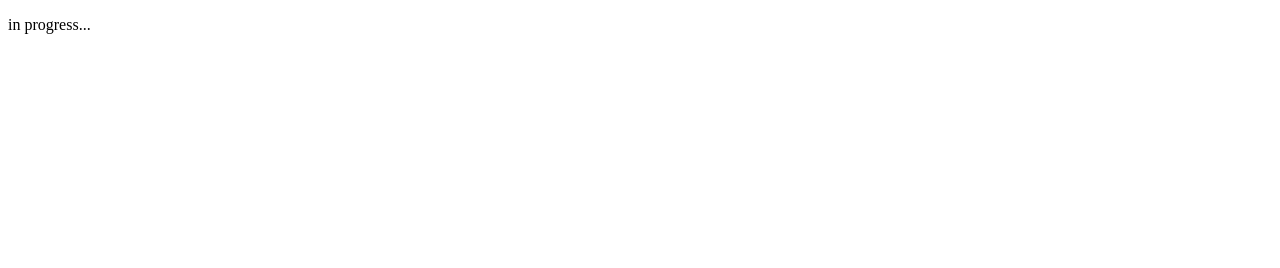
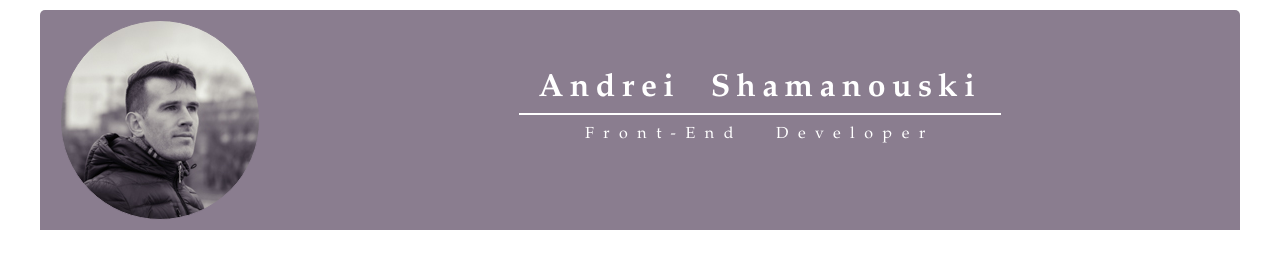
Before and after one commit to Shama8nchez/rsschool-cv, a plain HTML site: page index.html in a window 1280 px wide. Drawn offline with Linux system fonts and the light colour scheme.

Commit message:
feat: add header

```diff
--- a/css/style.css
+++ b/css/style.css
@@ -1,4 +1,86 @@
-p {
-   color: grey;
-   font-size: 1.5em;
+* {
+   margin: 0px;
+   padding: 0px;
+   border: 0px;
+   box-sizing: border-box;
 }
+
+html, body, div, span, object, h1, h2, h3, h4, h5, h6, p, pre, a, address, big, cite, code, em, img, small, strong, b, i, ol, ul, li,
+article, aside,
+figure, figcaption, footer, header, hgroup, menu, nav, section {
+	margin: 0;
+	padding: 0;
+	border: 0;
+	font-size: 100%;
+	vertical-align: baseline;
+}
+article, aside, details, figcaption, figure, footer, header, hgroup, menu, nav, section {
+	display: block;
+}
+body {
+	line-height: 1.2;
+}
+ol {
+	padding-left: 1.4em;
+	list-style: decimal;
+}
+ul {
+	padding-left: 1.4em;
+	list-style: square;
+}
+
+
+
+.wrapper {
+   max-width: 1200px;
+   margin: 10px auto;
+}
+
+header {
+   background-color: #8a7d8f;
+   display: flex;
+   flex-wrap: wrap;
+   border-radius: 5px 5px 0 0;
+}
+
+.photo {
+   margin: 10px 20px;
+   border: #8a7d8f solid 1px;
+   min-width: 200px;
+   min-height: 200px;
+   border-radius: 100px;
+   background-image: url(../pictures/MyPhoto200x200.jpg);
+   background-repeat: no-repeat;
+}
+
+.profile-title {
+   max-width: 960px;
+   margin: 10px auto;
+   text-align: center;
+   color: white;
+   font-family: Baskerville, Palatino, sans-serif;
+}
+
+.profile-name {
+   padding: 50px 20px 5px 20px;
+   border-bottom: white solid 2px;
+   letter-spacing: 0.4em;
+   word-spacing: 1em;
+}
+
+.profile-job {
+   padding-top: 10px;
+   letter-spacing: 0.6em;
+   word-spacing: 1.2em;
+}
+
+h1 {
+   font-size: 2em;
+   font-weight: 600;
+}
+
+
+h3 {
+   font-size: 1em;
+   font-weight: 400;
+}
--- a/index.html
+++ b/index.html
@@ -4,9 +4,33 @@
    <meta charset="UTF-8">
    <meta http-equiv="X-UA-Compatible" content="IE=edge">
    <meta name="viewport" content="width=device-width, initial-scale=1.0">
-   <title>Document</title>
+   <title>CV</title>
+   <link rel="stylesheet" href="./css/style.css">
 </head>
 <body>
-   <p>in progress...</p>
+   <div class="wrapper">
+      <header>
+         <div class="photo">
+
+         </div>
+         <div class="profile-title">
+            <div class="profile-name">
+               <h1>Andrei Shamanouski</h1>
+            </div>
+            <div class="profile-job">
+               <h3>Front-End Developer</h3>
+            </div>
+         </div>
+      </header>
+      <nav>
+
+      </nav>
+      <main>
+
+      </main>
+      <footer>
+
+      </footer>
+   </div>
 </body>
 </html>
```
Also changed, not shown: pictures/MyPhoto200x200.jpg (added).
